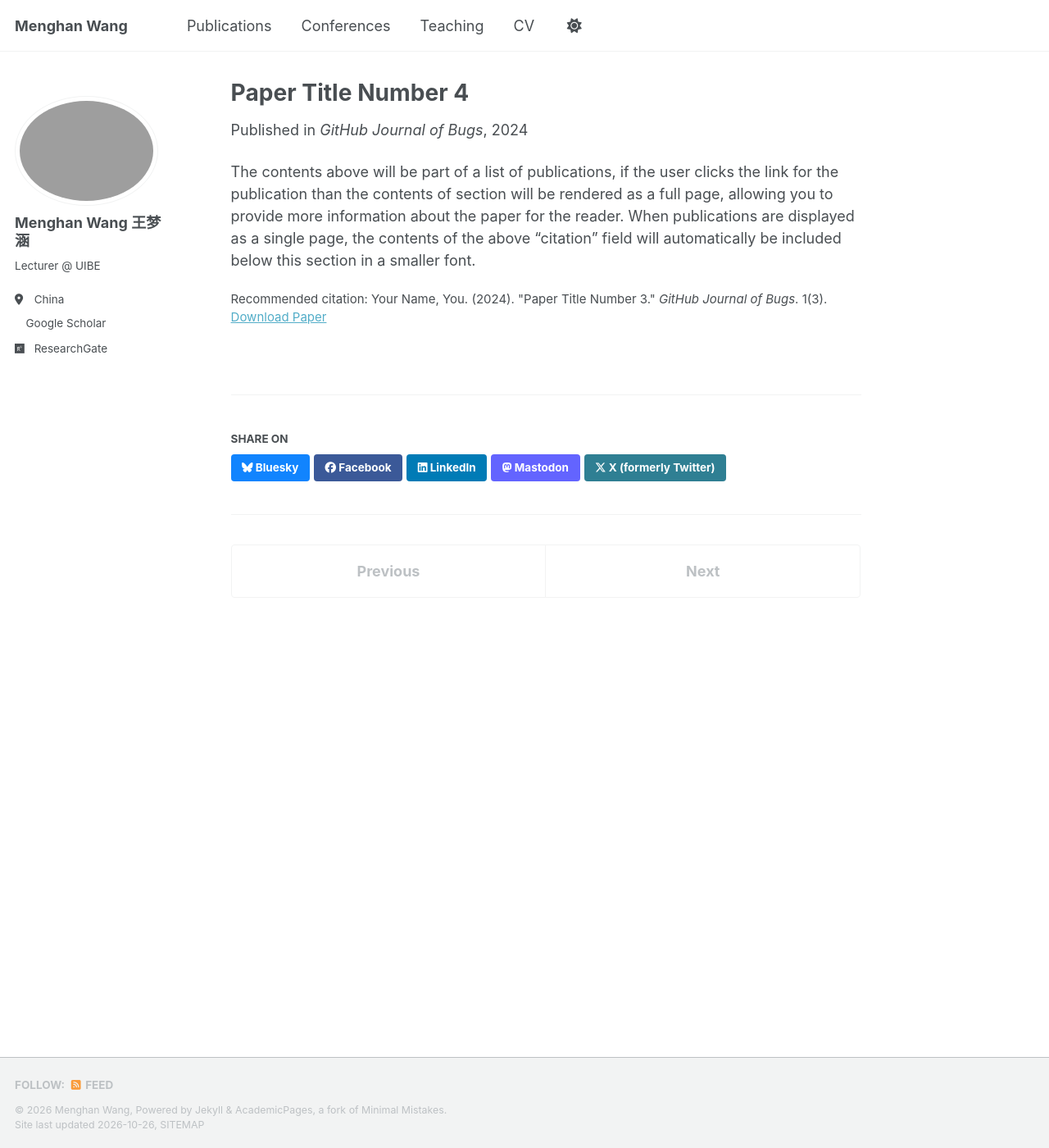
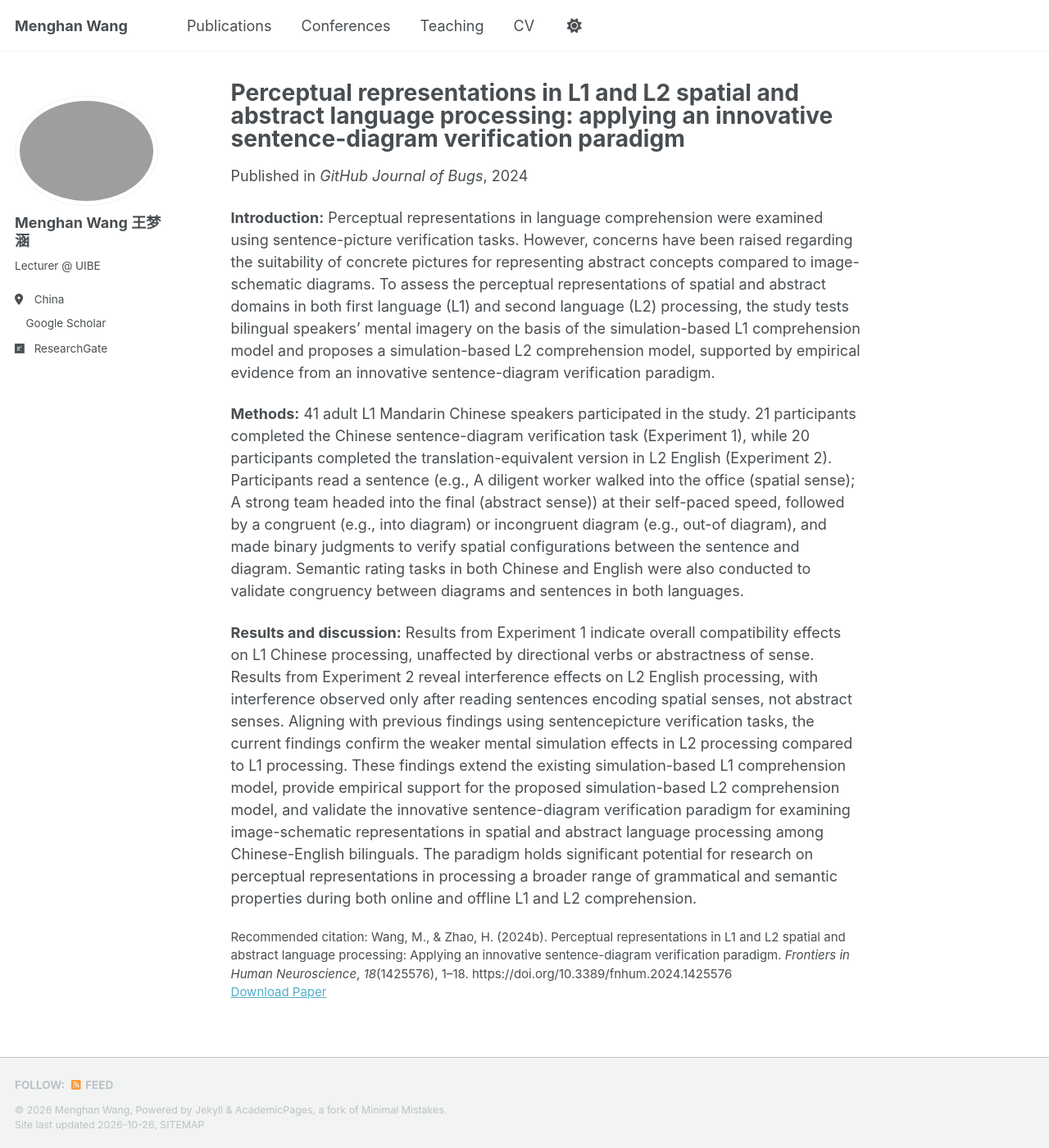
Before and after one commit to menghan120/menghan.github.io, a Jekyll site: the page built from _publications/2024-02-17-paper-title-number-4.md, in a window 1280 px wide and 1400 px high. Shown: the whole window at 82% size. Built offline with Jekyll 4.4.1, drawn with Linux system fonts in a browser that asks for light colours; a script bundle is joined from its source files by our own code; a style sheet for code colours, icons or effects is not loaded.

Commit message:
Revise publication details and add study sections
Updated the paper title, category, excerpt, date, paper URL, and citation for the publication. Added detailed introduction, methods, results, and discussion sections.

```diff
--- a/_publications/2024-02-17-paper-title-number-4.md
+++ b/_publications/2024-02-17-paper-title-number-4.md
@@ -1,13 +1,17 @@
 ---
-title: "Paper Title Number 4"
+title: "Perceptual representations in L1 and L2 spatial and abstract language processing: applying an innovative sentence-diagram verification paradigm"
 collection: publications
-category: conferences
+category: manuscripts
 permalink: /publication/2024-02-17-paper-title-number-4
-excerpt: 'This paper is about fixing template issue #693.'
-date: 2024-02-17
+excerpt: 'The study tests bilingual speakers’ mental imagery on the basis of the simulation-based L1 comprehension model and proposes a simulation-based L2 comprehension model.'
+date: 2024-10-15
 venue: 'GitHub Journal of Bugs'
-paperurl: 'https://academicpages.github.io/files/paper3.pdf'
-citation: 'Your Name, You. (2024). &quot;Paper Title Number 3.&quot; <i>GitHub Journal of Bugs</i>. 1(3).'
+paperurl: 'https://menghan120.github.io/files/Wang_and_Zhao_2024b.pdf'
+citation: 'Wang, M., & Zhao, H. (2024b). Perceptual representations in L1 and L2 spatial and abstract language processing: Applying an innovative sentence-diagram verification paradigm. <i>Frontiers in Human Neuroscience</i>, <i>18</i>(1425576), 1–18. https://doi.org/10.3389/fnhum.2024.1425576'
 ---
 
-The contents above will be part of a list of publications, if the user clicks the link for the publication than the contents of section will be rendered as a full page, allowing you to provide more information about the paper for the reader. When publications are displayed as a single page, the contents of the above "citation" field will automatically be included below this section in a smaller font.
+<b>Introduction:</b> Perceptual representations in language comprehension were examined using sentence-picture verification tasks. However, concerns have been raised regarding the suitability of concrete pictures for representing abstract concepts compared to image-schematic diagrams. To assess the perceptual representations of spatial and abstract domains in both first language (L1) and second language (L2) processing, the study tests bilingual speakers’ mental imagery on the basis of the simulation-based L1 comprehension model and proposes a simulation-based L2 comprehension model, supported by empirical evidence from an innovative sentence-diagram verification paradigm.
+
+<b>Methods:</b> 41 adult L1 Mandarin Chinese speakers participated in the study. 21 participants completed the Chinese sentence-diagram verification task (Experiment 1), while 20 participants completed the translation-equivalent version in L2 English (Experiment 2). Participants read a sentence (e.g., A diligent worker walked into the office (spatial sense); A strong team headed into the final (abstract sense)) at their self-paced speed, followed by a congruent (e.g., into diagram) or incongruent diagram (e.g., out-of diagram), and made binary judgments to verify spatial configurations between the sentence and diagram. Semantic rating tasks in both Chinese and English were also conducted to validate congruency between diagrams and sentences in both languages.
+
+<b>Results and discussion:</b> Results from Experiment 1 indicate overall compatibility effects on L1 Chinese processing, unaffected by directional verbs or abstractness of sense. Results from Experiment 2 reveal interference effects on L2 English processing, with interference observed only after reading sentences encoding spatial senses, not abstract senses. Aligning with previous findings using sentencepicture verification tasks, the current findings confirm the weaker mental simulation effects in L2 processing compared to L1 processing. These findings extend the existing simulation-based L1 comprehension model, provide empirical support for the proposed simulation-based L2 comprehension model, and validate the innovative sentence-diagram verification paradigm for examining image-schematic representations in spatial and abstract language processing among Chinese-English bilinguals. The paradigm holds significant potential for research on perceptual representations in processing a broader range of grammatical and semantic properties during both online and offline L1 and L2 comprehension.
```
